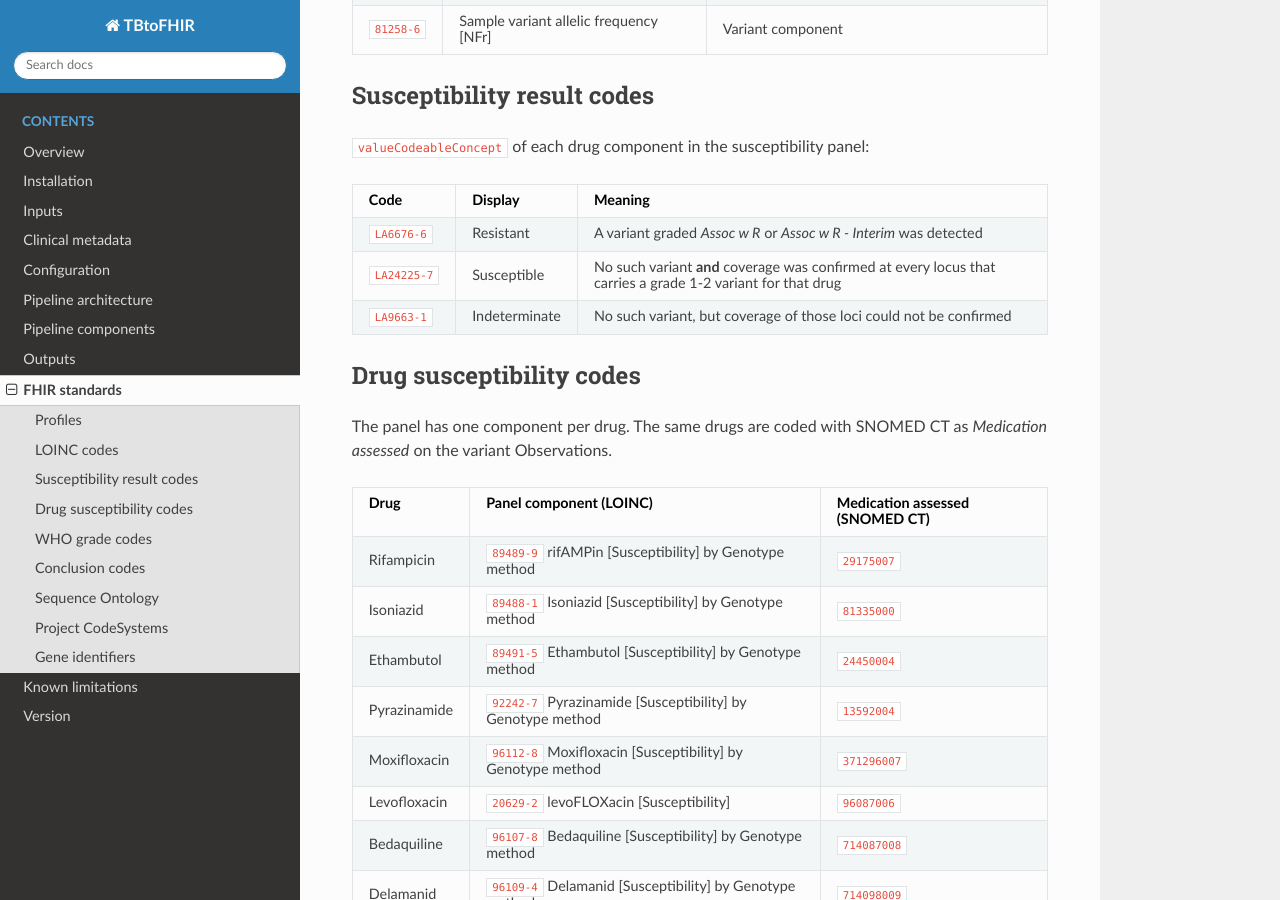
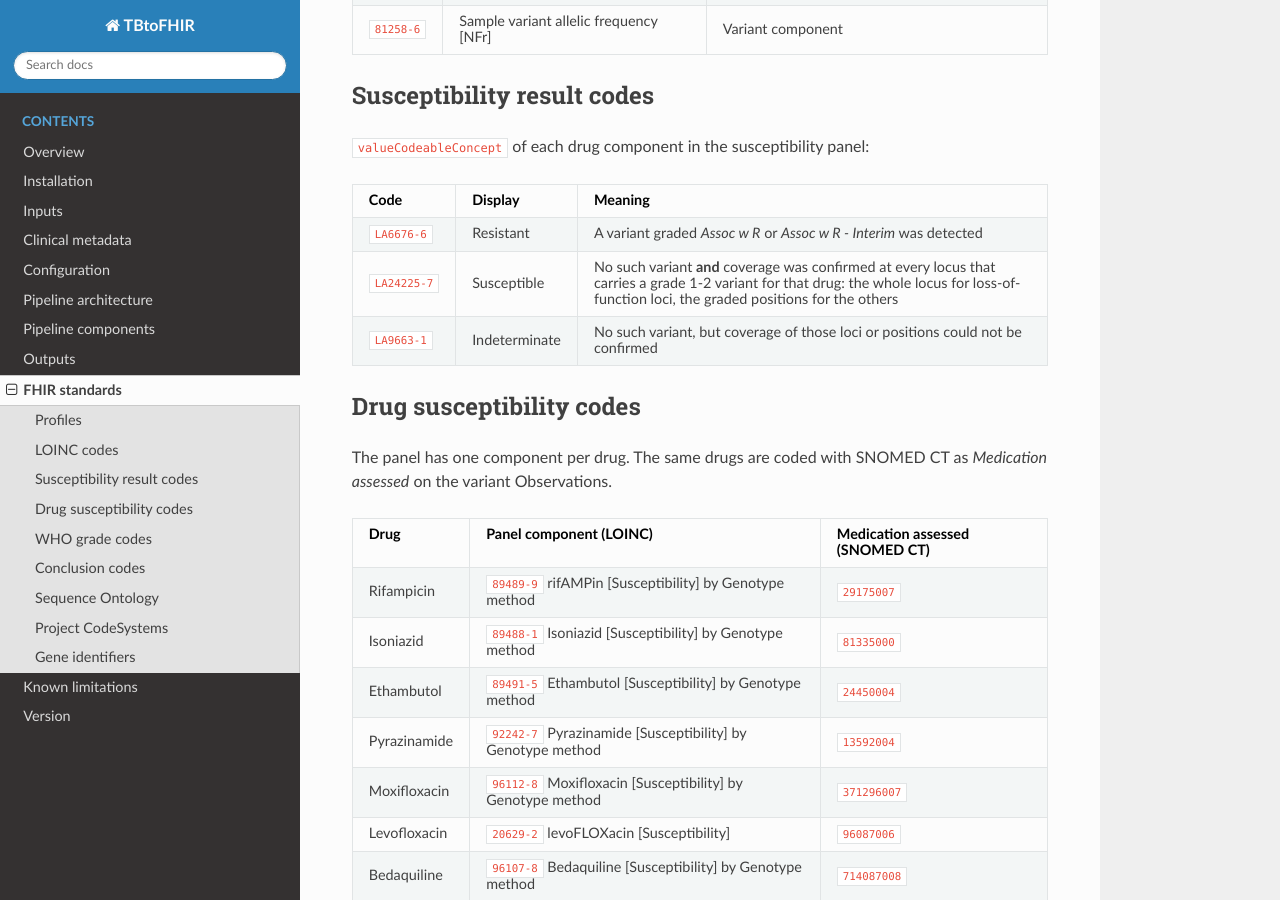
Before and after one commit to robind1/TB-pipeline-docs, a Sphinx documentation site: the page built from docs/source/FHIR.md, in a window 1280 px wide and 900 px high, scrolled down 1469 px. Built offline with Sphinx 7.4.7 and the Read the Docs theme 3.1.0, drawn with Linux system fonts in a browser that asks for light colours.

Commit message:
Update FHIR.md

```diff
--- a/docs/source/FHIR.md
+++ b/docs/source/FHIR.md
@@ -51,8 +51,8 @@ Genomics Reporting profiles are under
 | Code | Display | Meaning |
 | --- | --- | --- |
 | `LA6676-6` | Resistant | A variant graded *Assoc w R* or *Assoc w R - Interim* was detected |
-| `LA24225-7` | Susceptible | No such variant **and** coverage was confirmed at every locus that carries a grade 1-2 variant for that drug |
-| `LA9663-1` | Indeterminate | No such variant, but coverage of those loci could not be confirmed |
+| `LA24225-7` | Susceptible | No such variant **and** coverage was confirmed at every locus that carries a grade 1-2 variant for that drug: the whole locus for loss-of-function loci, the graded positions for the others |
+| `LA9663-1` | Indeterminate | No such variant, but coverage of those loci or positions could not be confirmed |
 
 ## Drug susceptibility codes
 
```
